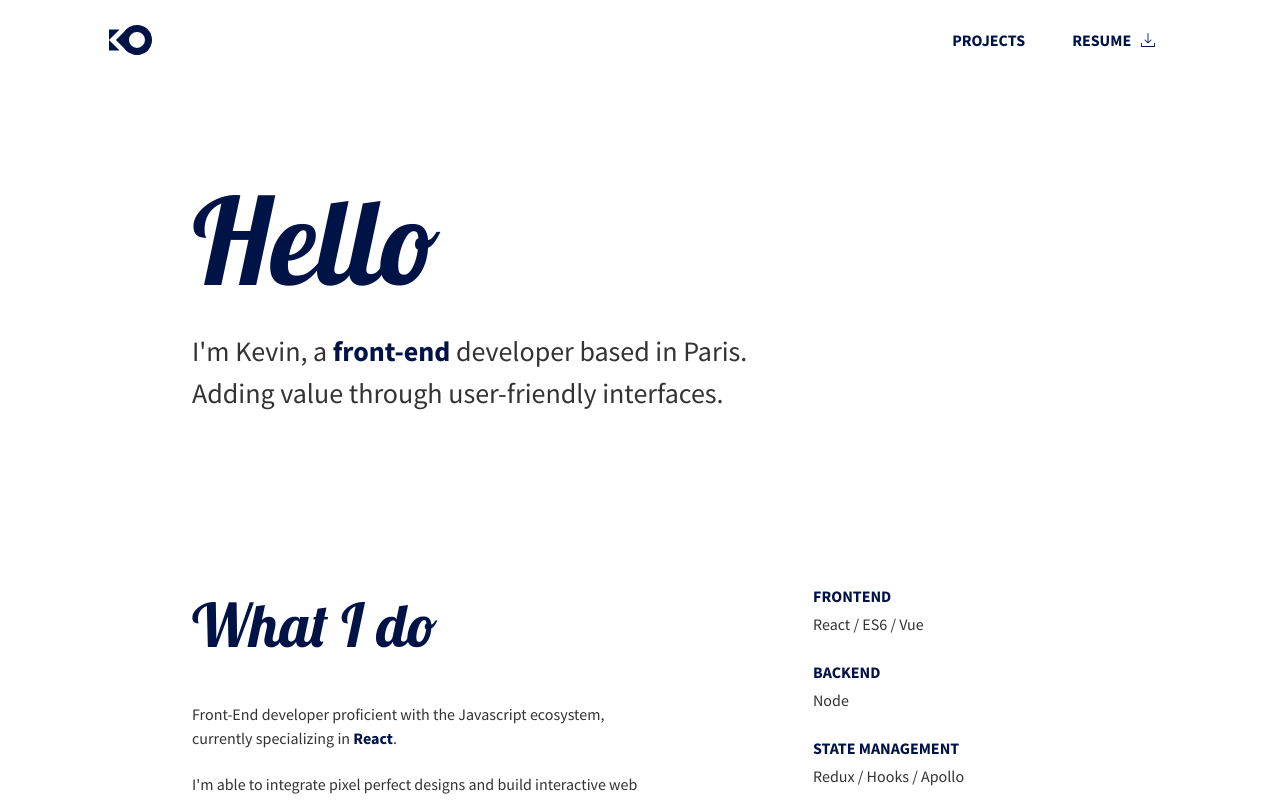
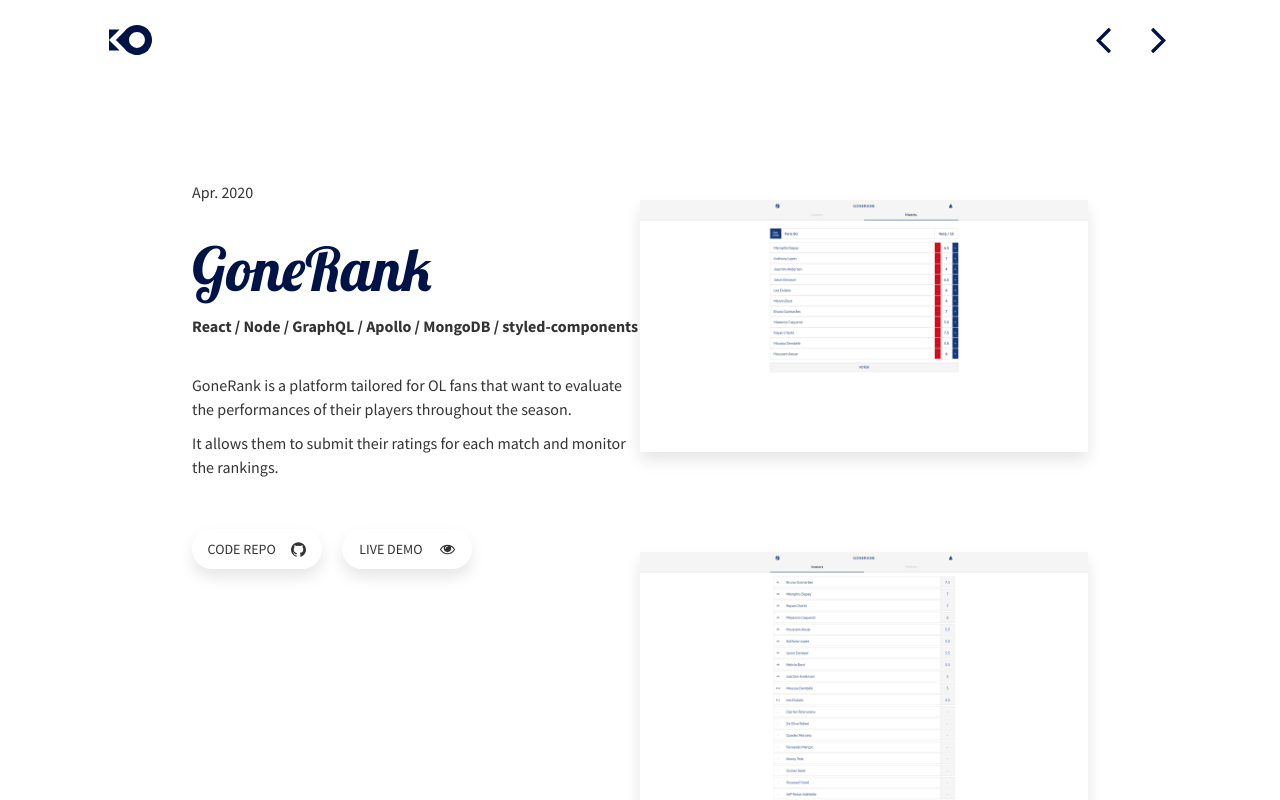
Before and after one commit to kevscript/vue-folio, a Vue app: page /projects/gonerank in a window 1280 px wide. Before the commit this address led to /. Shown: the top 800 px of the page. Built offline with nearby package versions, Linux system fonts and the light colour scheme.

Commit message:
added GoneRank to portfolio

```diff
--- /dev/null
+++ b/src/containers/GonerankPage.vue
@@ -0,0 +1,38 @@
+<template>
+  <ProjectPage
+    prev="tempeo"
+    next="youtheme"
+    demo="https://gonerank.herokuapp.com/"
+    repo="https://github.com/kevscript/gonerank"
+    name="GoneRank"
+    :skills="[
+      'React',
+      'Node',
+      'GraphQL',
+      'Apollo',
+      'MongoDB',
+      'styled-components',
+    ]"
+    :content="[
+      'GoneRank is a platform tailored for OL fans that want to evaluate the performances of their players throughout the season.',
+      'It allows them to submit their ratings for each match and monitor the rankings.',
+    ]"
+    :images="['gonerank/gonerank1.jpg', 'gonerank/gonerank2.jpg']"
+    date="Apr. 2020"
+  />
+</template>
+
+<script>
+import ProjectPage from "../components/ProjectPage";
+
+export default {
+  name: "GonerankPage",
+  components: {
+    ProjectPage,
+  },
+};
+</script>
+
+<style lang="scss">
+@import "../styles/index.scss";
+</style>
--- a/src/containers/HomePage.vue
+++ b/src/containers/HomePage.vue
@@ -3,36 +3,50 @@
     <div class="container">
       <section class="header">
         <div class="header-logo">
-          <img src="../assets/logo.svg" alt="">
+          <img src="../assets/logo.svg" alt="" />
         </div>
         <div class="header-menu">
-          <router-link to="projects/youtheme" class="header-link">Projects</router-link>
-          <a href="./resume.pdf" download="Kevin Ostafinski - CV Front-End Developer" class="header-anchor">
+          <router-link to="projects/gonerank" class="header-link"
+            >Projects</router-link
+          >
+          <a
+            href="./resume.pdf"
+            download="Kevin Ostafinski - CV Front-End Developer"
+            class="header-anchor"
+          >
             Resume
-            <img src="../assets/download.svg" alt="">
+            <img src="../assets/download.svg" alt="" />
           </a>
         </div>
       </section>
 
       <section class="hero">
         <h1 class="hero-title">Hello</h1>
-        <h4 class="hero-subtitle">I'm Kevin, a <span>front-end</span> developer based in Paris.<br>
-          Adding value through user-friendly interfaces.</h4>
+        <h4 class="hero-subtitle">
+          I'm Kevin, a <span>front-end</span> developer based in Paris.<br />
+          Adding value through user-friendly interfaces.
+        </h4>
       </section>
 
       <section class="what">
         <div class="what-flex">
           <div class="what-content">
             <h2 class="what-title">What I do</h2>
-            <p>Front-End developer proficient with the Javascript ecosystem, currently specializing in
-              <span>React</span>.</p>
-            <p>I'm able to integrate pixel perfect designs and build interactive web applications from the ground up,
-              following the latest standards and technologies.</p>
-            <p>Eager to improve and expand my skillset, I'm <span>looking for opportunities</span> to collaborate with
-              other
-              developers
-              on
-              exciting projects and share knowledge with the community.</p>
+            <p>
+              Front-End developer proficient with the Javascript ecosystem,
+              currently specializing in <span>React</span>.
+            </p>
+            <p>
+              I'm able to integrate pixel perfect designs and build interactive
+              web applications from the ground up, following the latest
+              standards and technologies.
+            </p>
+            <p>
+              Eager to improve and expand my skillset, I'm
+              <span>looking for opportunities</span> to collaborate with other
+              developers on exciting projects and share knowledge with the
+              community.
+            </p>
           </div>
           <div class="what-skills">
             <li>
@@ -44,8 +58,12 @@
               <p>Node</p>
             </li>
             <li>
-              <span>State Management</span>
-              <p>Redux / Hooks / Apollo</p>
+              <span>State Managment</span>
+              <p>Apollo / Redux</p>
+            </li>
+            <li>
+              <span>API Managment</span>
+              <p>GraphQL / MongoDB</p>
             </li>
             <li>
               <span>Styling</span>
@@ -54,10 +72,6 @@
             <li>
               <span>Testing</span>
               <p>Jest / Enzyme / Testing-Library</p>
-            </li>
-            <li>
-              <span>Data</span>
-              <p>GraphQL / MongoDB</p>
             </li>
             <li>
               <span>Workflow</span>
@@ -74,50 +88,56 @@
       <section class="projects">
         <h2 class="projects-title">Projects</h2>
         <div class="projects-container">
+          <router-link to="/projects/gonerank" class="project">
+            <div class="mask">
+              <h3>GoneRank</h3>
+              <span>Apr. 2020</span>
+            </div>
+            <img src="../assets/gonerank/gonerank1.jpg" alt="" />
+          </router-link>
           <router-link to="/projects/youtheme" class="project">
             <div class="mask">
-              <h3>Youtheme</h3>
+              <h3>YouTheme</h3>
               <span>Jan. 2020</span>
             </div>
-            <img src="../assets/youtheme/youtheme.jpg" alt="">
+            <img src="../assets/youtheme/youtheme.jpg" alt="" />
           </router-link>
           <router-link to="/projects/sniplib" class="project">
             <div class="mask">
               <h3>SnipLib</h3>
               <span>Sept. 2019</span>
             </div>
-            <img src="../assets/sniplib/sniplib1.jpg" alt="">
+            <img src="../assets/sniplib/sniplib1.jpg" alt="" />
           </router-link>
           <router-link to="/projects/tripeo" class="project">
             <div class="mask">
               <h3>Tripeo</h3>
               <span>Jun. 2019</span>
             </div>
-            <img src="../assets/tripeo/tripeo4.png" alt="">
+            <img src="../assets/tripeo/tripeo4.png" alt="" />
           </router-link>
           <router-link to="projects/bingewatcher" class="project">
             <div class="mask">
               <h3>BingeWatcher</h3>
               <span>Apr. 2019</span>
             </div>
-            <img src="../assets/binge/binge1.png" alt="">
+            <img src="../assets/binge/binge1.png" alt="" />
           </router-link>
           <router-link to="/projects/ufcify" class="project">
             <div class="mask">
               <h3>Ufcify</h3>
               <span>Dec. 2018</span>
             </div>
-            <img src="../assets/ufcify/ufcify.png" alt="">
+            <img src="../assets/ufcify/ufcify.png" alt="" />
           </router-link>
           <router-link to="/projects/tempeo" class="project">
             <div class="mask">
               <h3>Tempeo</h3>
               <span>Sept. 2018</span>
             </div>
-            <img src="../assets/tempeo/tempeo.png" alt="">
+            <img src="../assets/tempeo/tempeo.png" alt="" />
           </router-link>
         </div>
-
       </section>
 
       <section class="faq">
@@ -125,43 +145,72 @@
         <div class="faq-list">
           <div class="faq-item">
             <span>Q. Are you currently available?</span>
-            <p>Yes, I'm currently looking for a full time position in Paris or work remotely as a Front-End / React
-              developer. You can download my <a href="./resume.pdf"
-                download="Kevin Ostafinski - CV Front-End Developer">Resume</a>.</p>
+            <p>
+              Yes, I'm currently looking for a full time position in Paris or
+              work remotely as a Front-End / React developer. You can download
+              my
+              <a
+                href="./resume.pdf"
+                download="Kevin Ostafinski - CV Front-End Developer"
+                >Resume</a
+              >.
+            </p>
           </div>
           <div class="faq-item">
             <span>Q. How do I contact you?</span>
-            <p>The best way of getting in touch is simply through my <a
-                href="mailto:kevinostafinski@gmail.com">email</a>. You can also message me via <a
-                href="https://www.linkedin.com/in/kevinostafinski/" target="_blank" rel="noopener">LinkedIn</a>.</p>
+            <p>
+              The best way of getting in touch is simply through my
+              <a href="mailto:kevinostafinski@gmail.com">email</a>. You can also
+              message me via
+              <a
+                href="https://www.linkedin.com/in/kevinostafinski/"
+                target="_blank"
+                rel="noopener"
+                >LinkedIn</a
+              >.
+            </p>
           </div>
           <div class="faq-item">
             <span>Q. Where can I see more of your code?</span>
-            <p>Most of my public projects are available for you on my <a href="https://github.com/kevscript"
-                target="_blank" rel="noopener">Github</a> profile.</p>
+            <p>
+              Most of my public projects are available for you on my
+              <a
+                href="https://github.com/kevscript"
+                target="_blank"
+                rel="noopener"
+                >Github</a
+              >
+              profile.
+            </p>
           </div>
           <div class="faq-item">
             <span>Q. What other tech do you want to learn next?</span>
-            <p>I'm focused on expanding my knowledge of the React ecosystem, but I'd like to explore Vue, GraphQL and
-              Headless CMSs in the near future.</p>
+            <p>
+              I'm focused on expanding my knowledge of the React ecosystem, but
+              I'd like to explore Vue, GraphQL and Headless CMSs in the near
+              future.
+            </p>
           </div>
         </div>
       </section>
       <section class="footer">
         <p id="footer-1">kevinostafinski@gmail.com</p>
         <p id="footer-2">Kevin Ostafinski - Portfolio</p>
-        <p id="footer-3">made with <a href="https://vuejs.org/" target="_blank" rel="noopener">Vue</a> :)</p>
+        <p id="footer-3">
+          made with
+          <a href="https://vuejs.org/" target="_blank" rel="noopener">Vue</a> :)
+        </p>
       </section>
     </div>
   </div>
 </template>
 
 <script>
-  export default {
-    name: 'HomePage'
-  }
+export default {
+  name: "HomePage",
+};
 </script>
 
 <style lang="scss">
-  @import "../styles/index.scss";
+@import "../styles/index.scss";
 </style>
--- a/src/containers/YouthemePage.vue
+++ b/src/containers/YouthemePage.vue
@@ -1,6 +1,6 @@
 <template>
   <ProjectPage
-    prev="tempeo"
+    prev="gonerank"
     next="sniplib"
     demo="https://youtheme.herokuapp.com/"
     repo="https://github.com/kevscript/youtheme"
--- a/src/main.js
+++ b/src/main.js
@@ -3,6 +3,7 @@
 import VueRouter from 'vue-router';
 
 import HomePage from './containers/HomePage';
+import GonerankPage from './containers/GonerankPage';
 import TripeoPage from './containers/TripeoPage';
 import TempeoPage from './containers/TempeoPage';
 import BingePage from './containers/BingePage';
@@ -17,6 +18,7 @@
 const router = new VueRouter({
   routes: [
     { path: '/', component: HomePage },
+    { path: '/projects/gonerank', component: GonerankPage },
     { path: '/projects/sniplib', component: SniplibPage },
     { path: '/projects/tripeo', component: TripeoPage },
     { path: '/projects/bingewatcher', component: BingePage },
```
Also changed, not shown: src/assets/gonerank/gonerank1.jpg (added), src/assets/gonerank/gonerank2.jpg (added).
